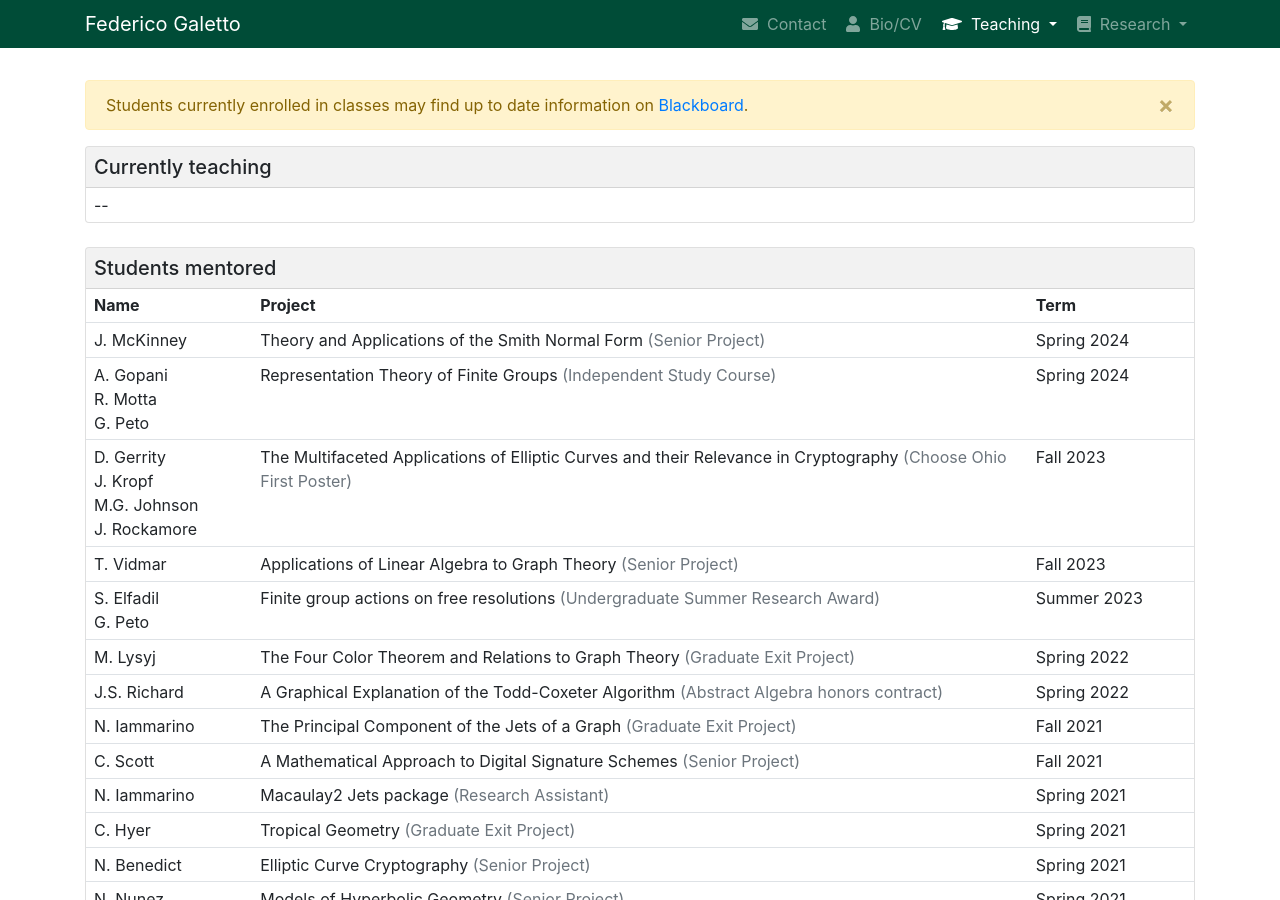
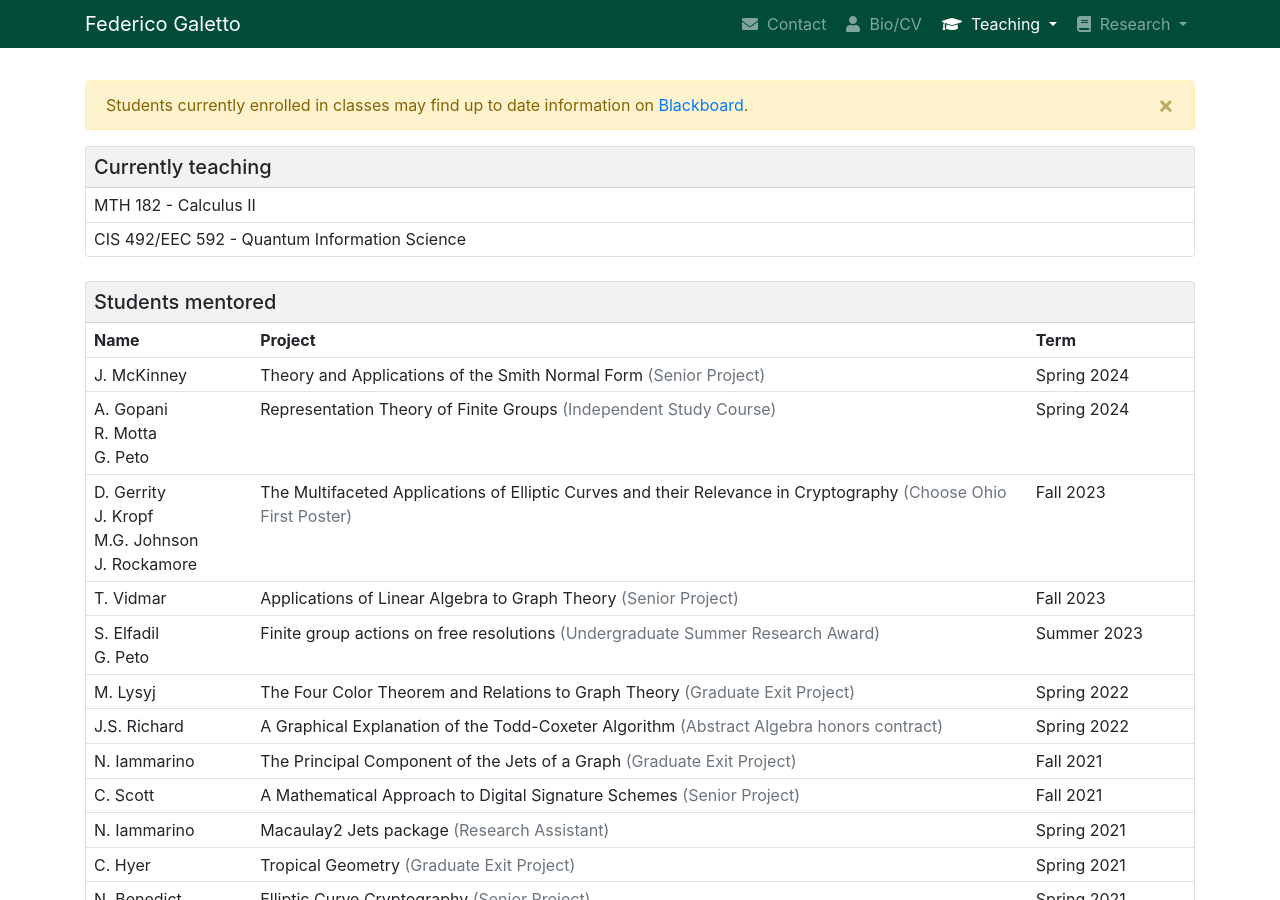
Before and after one commit to galettof/galettof.github.io, a Jekyll site: the page built from teaching.html, in a window 1280 px wide and 900 px high. Built offline with Jekyll 4.4.1, drawn with Linux system fonts in a browser that asks for light colours; nearby versions of some CDN libraries.

Commit message:
teaching fall 24

```diff
--- a/teaching.html
+++ b/teaching.html
@@ -21,7 +21,8 @@ active: teaching
 	</div>
 	<table class="table notop table-sm mb-0">
 	  <tbody>
-	    <tr><td>--</td></tr>
+	    <tr><td>MTH 182 - Calculus II</td></tr>
+	    <tr><td>CIS 492/EEC 592 - Quantum Information Science</td></tr>
 	  </tbody>
 	</table>
       </div>
```
